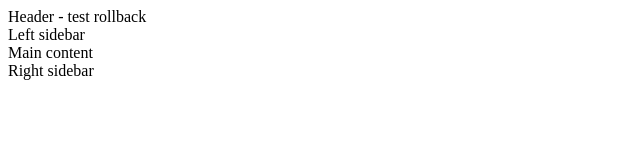
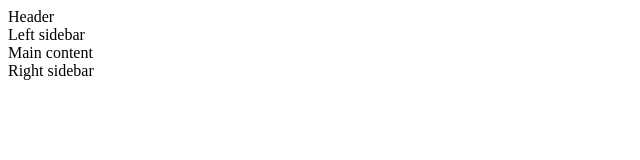
Before and after one commit to clayhess/Blueprint-Website, a plain HTML site: page test.html in a window 1280 px wide. Shown: the whole page, without its empty margins (0-640 px from the left). Drawn offline with Linux system fonts and the light colour scheme.

Commit message:
Revert "test rollback"
This reverts commit 61c43ab1a65d2101d1a3260c8684b15e14eee766.

```diff
--- a/test.html
+++ b/test.html
@@ -8,7 +8,7 @@
 <body>
     <div class="container">
         <div class="span-24 last">
-            Header - test rollback
+            Header
         </div>
         <div class="span-4">
             Left sidebar
```
